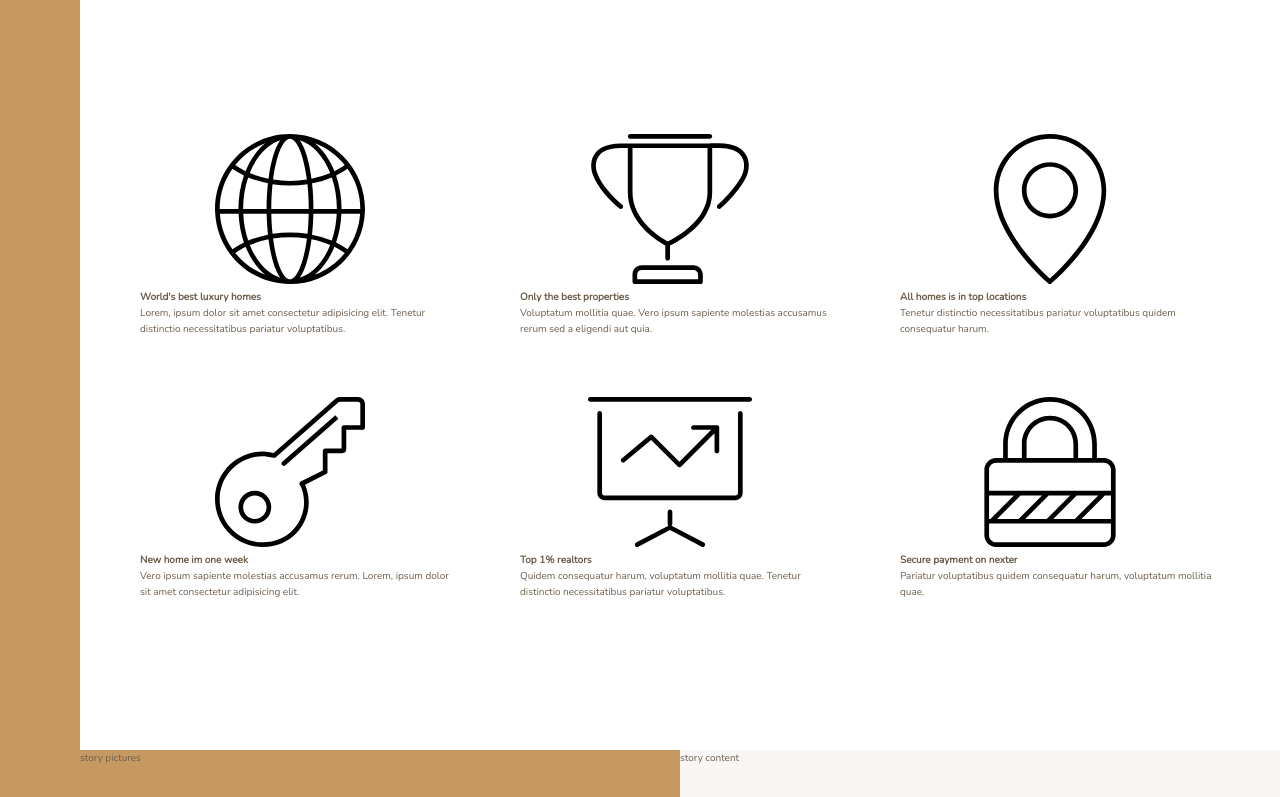
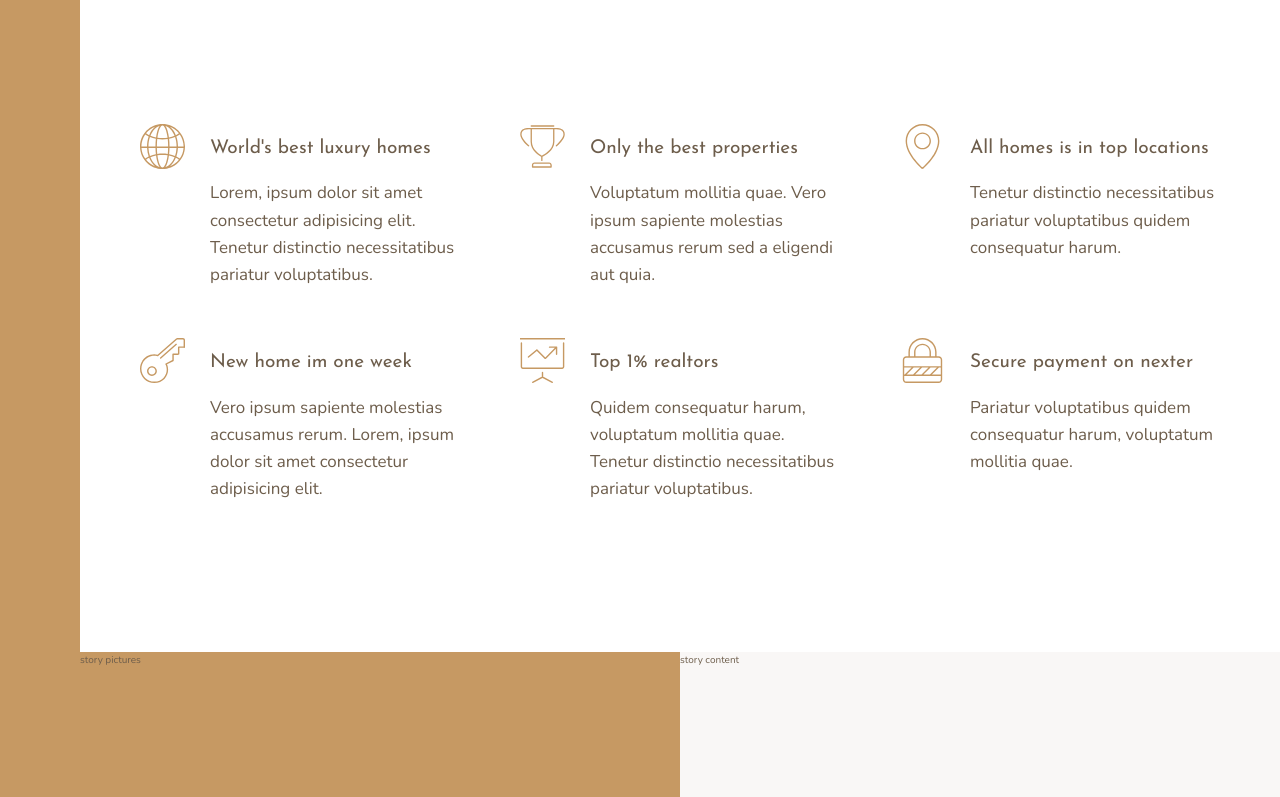
Before and after one commit to aniekan7132/Nexter, a website: page index.html in a window 1280 px wide. Shown: the part 656-1453 px from the top of the page. Drawn offline with nearby package versions, Linux system fonts and the light colour scheme.

Commit message:
coded features section

```diff
--- a/index.html
+++ b/index.html
@@ -29,7 +29,7 @@
                 <svg class="feature__icon">
                     <use xlink:href="img/sprite.svg#icon-global"></use>
                 </svg>
-                <h4 class="heading-4">World's best luxury homes</h4>
+                <h4 class="heading-4 heading-4--dark">World's best luxury homes</h4>
                 <p class="feature__text">Lorem, ipsum dolor sit amet consectetur adipisicing elit. Tenetur distinctio necessitatibus pariatur voluptatibus.</p>
             </div>
 
@@ -37,7 +37,7 @@
                 <svg class="feature__icon">
                     <use xlink:href="img/sprite.svg#icon-trophy"></use>
                 </svg>
-                <h4 class="heading-4">Only the best properties</h4>
+                <h4 class="heading-4 heading-4--dark">Only the best properties</h4>
                 <p class="feature__text">Voluptatum mollitia quae. Vero ipsum sapiente molestias accusamus rerum sed a eligendi aut quia.</p>
             </div>
 
@@ -45,7 +45,7 @@
                 <svg class="feature__icon">
                     <use xlink:href="img/sprite.svg#icon-map-pin"></use>
                 </svg>
-                <h4 class="heading-4">All homes is in top locations</h4>
+                <h4 class="heading-4 heading-4--dark">All homes is in top locations</h4>
                 <p class="feature__text">Tenetur distinctio necessitatibus pariatur voluptatibus quidem consequatur harum.</p>
             </div>
 
@@ -53,7 +53,7 @@
                 <svg class="feature__icon">
                     <use xlink:href="img/sprite.svg#icon-key"></use>
                 </svg>
-                <h4 class="heading-4">New home im one week</h4>
+                <h4 class="heading-4 heading-4--dark">New home im one week</h4>
                 <p class="feature__text">Vero ipsum sapiente molestias accusamus rerum. Lorem, ipsum dolor sit amet consectetur adipisicing elit.</p>
             </div>
 
@@ -61,7 +61,7 @@
                 <svg class="feature__icon">
                     <use xlink:href="img/sprite.svg#icon-presentation"></use>
                 </svg>
-                <h4 class="heading-4">Top 1% realtors</h4>
+                <h4 class="heading-4 heading-4--dark">Top 1% realtors</h4>
                 <p class="feature__text">Quidem consequatur harum, voluptatum mollitia quae. Tenetur distinctio necessitatibus pariatur voluptatibus.</p>
             </div>
 
@@ -69,8 +69,8 @@
                 <svg class="feature__icon">
                     <use xlink:href="img/sprite.svg#icon-lock"></use>
                 </svg>
-                <h4 class="heading-4">Secure payment on nexter</h4>
-                <p class="feature__text">Pariatur voluptatibus quidem consequatur harum, voluptatum mollitia quae.</p>
+                <h4 class="heading-4 heading-4--dark">Secure payment on nexter</h4>
+                <p class="feature__text">Pariatur voluptatibus quidem consequatur harum, voluptatum mollitia quae. </p>
             </div>
         </section>
 
--- a/sass/_features.scss
+++ b/sass/_features.scss
@@ -4,6 +4,27 @@
  margin: 15rem 0;
 
  display: grid;
- grid-template-columns: repeat(3, 1fr);
+ //grid-template-columns: repeat(3, 1fr);
+ grid-template-columns: repeat(auto-fit, minmax(25rem, 1fr));
  grid-gap: 6rem;
+ align-items: start;
+}
+
+.feature {
+ display: grid;
+ grid-template-columns: min-content 1fr;
+ grid-row-gap: 1.5rem;
+ grid-column-gap: 2.5rem;
+
+ &__icon {
+  fill: $color-primary;
+  width: 4.5rem;
+  height: 4.5rem;
+  grid-row: 1 / span 2;
+  transform: translateY(-1rem);
  }
+
+ &__text {
+  font-size: 1.7rem;
+ }
+}
--- a/sass/_typography.scss
+++ b/sass/_typography.scss
@@ -0,0 +1,23 @@
+%heading {
+ font-family: $font-display;
+ font-weight: 400;
+}
+.heading-1 {
+ @extend %heading;
+}
+
+.heading-2 {
+ @extend %heading;
+}
+
+.heading-3 {
+ @extend %heading;
+}
+
+.heading-4 {
+ @extend %heading;
+ font-size: 1.9rem;
+
+ &__light { color: $color-grey-light-1;}
+ &__dark  { color: $color-grey-dark-1;}
+}
```
Also changed, not shown: css/style.css.
